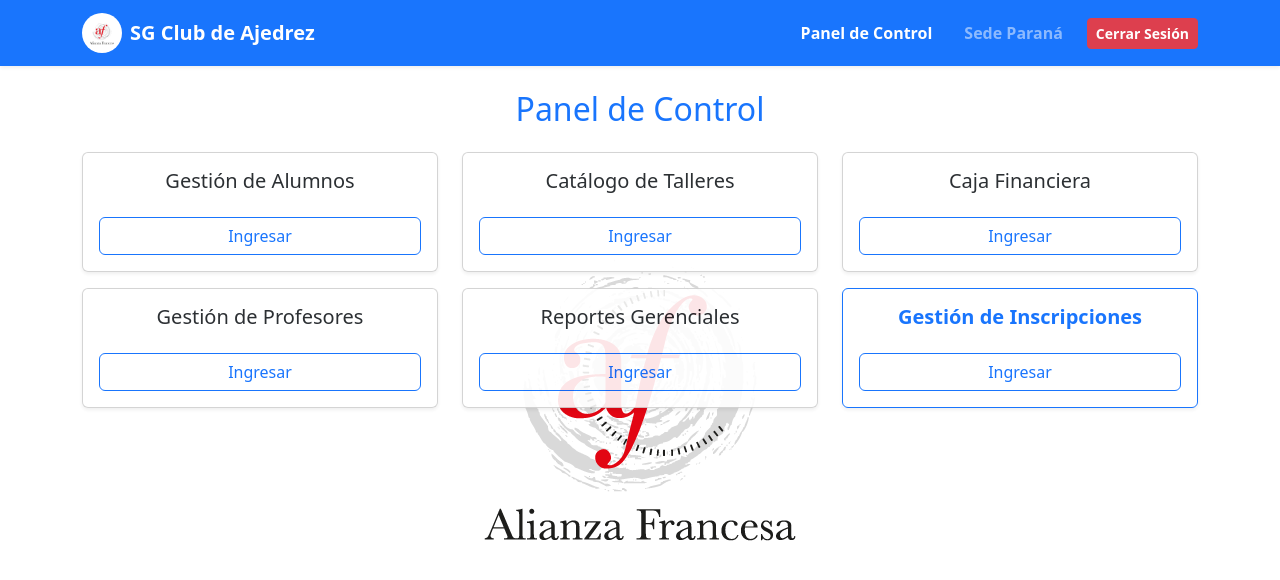
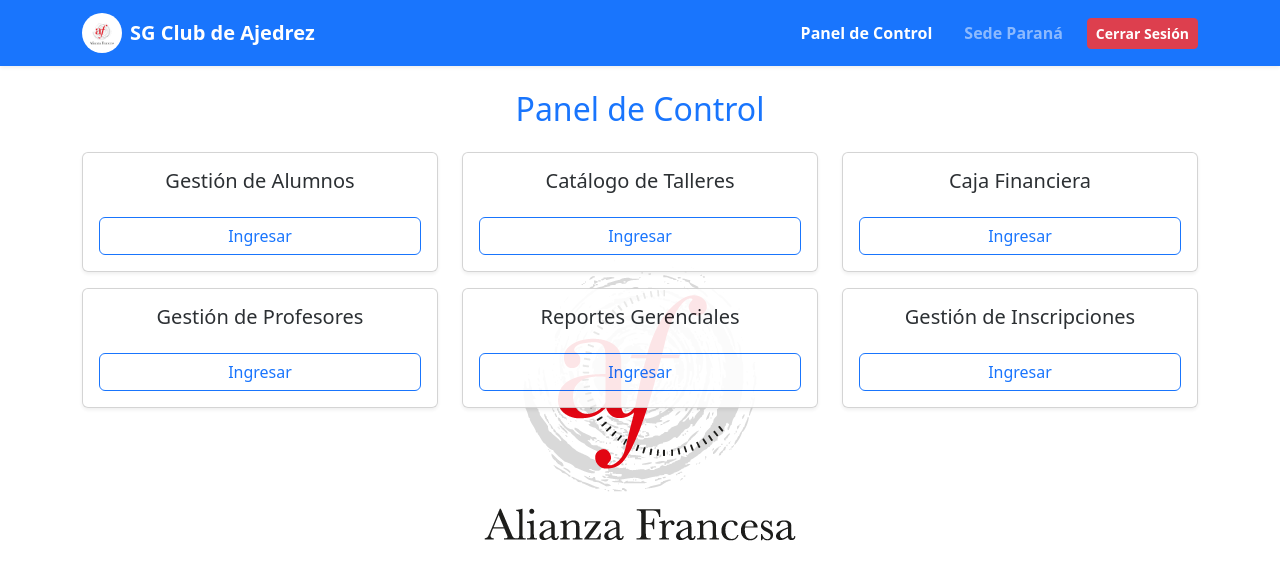
Before and after one commit to MatiasCortez-git/SG_Club_Ajedrez, a React app in the folder frontend/: page /dashboard in a window 1280 px wide. Shown: the top 580 px of the page. Built offline with nearby package versions, Linux system fonts and the light colour scheme; sample sign-in values are in the browser's storage; the HTML template or start-up script is replaced by a standard one.

Commit message:
fix: Arreglo visual

```diff
--- a/frontend/src/components/Dashboard.jsx
+++ b/frontend/src/components/Dashboard.jsx
@@ -46,9 +46,9 @@
           </div>
         </div>
         <div className="col-md-4 mb-3">
-          <div className="card shadow-sm h-100 border-primary">
+          <div className="card shadow-sm h-100">
             <div className="card-body d-flex flex-column justify-content-center">
-              <h5 className="card-title text-primary fw-bold">Gestión de Inscripciones</h5>
+              <h5 className="card-title">Gestión de Inscripciones</h5>
               <Link to="/inscripciones" className="btn btn-outline-primary mt-3">Ingresar</Link>
             </div>
           </div>
```
